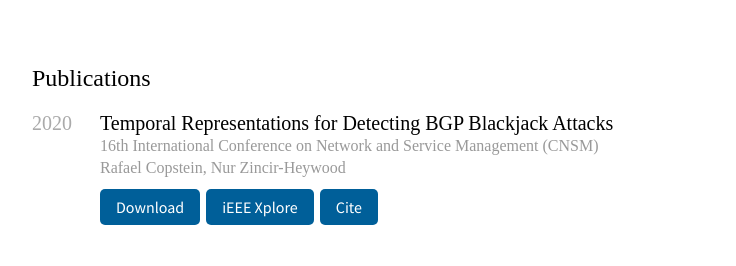
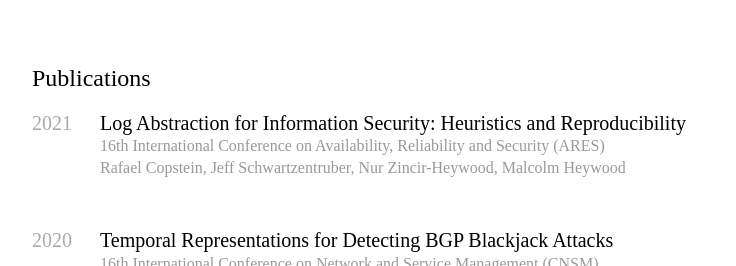
Before and after one commit to rcopstein/rcopstein.github.io, a plain HTML site: page index.html in a window 1280 px wide. Shown: the part 460-726 px from the top of the page, without its empty margins (144-880 px from the left). Drawn offline with Linux system fonts and the light colour scheme; a web font is replaced by a local one.

Commit message:
Added ARES 2021 paper entry

```diff
--- a/index.html
+++ b/index.html
@@ -69,6 +69,16 @@
                 <h2>Publications</h2>
                 <div class="entries">
 
+                    <!-- 2021 -->
+                    <div class="entry">
+                        <div class="year">2021</div>
+                        <div class="title">Log Abstraction for Information Security: Heuristics and Reproducibility</div>
+                        <div class="venue">16th International Conference on Availability, Reliability and Security (ARES)</div>
+                        <div class="authors">Rafael&nbsp;Copstein, Jeff&nbsp;Schwartzentruber, Nur&nbsp;Zincir-Heywood, Malcolm&nbsp;Heywood</div>
+                        <div class="links">
+                        </div>
+                    </div>
+
                     <!-- 2020 -->
                     <div class="entry">
                         <div class="year">2020</div>
@@ -81,7 +91,7 @@
                             <a class="cite" href="" onclick="onCitationClick(event)">Cite</a>
                         </div>
                         <div class="citation citation-bibtex">
-                            @INPROCEEDINGS{copstein2021temporal,
+                            @INPROCEEDINGS{copstein2020temporal,
                                 author={Copstein, Rafael and Zincir-Heywood, Nur},
                                 booktitle={2020 16th International Conference on Network and Service Management (CNSM)},
                                 title={Temporal Representations for Detecting BGP Blackjack Attacks},
```
